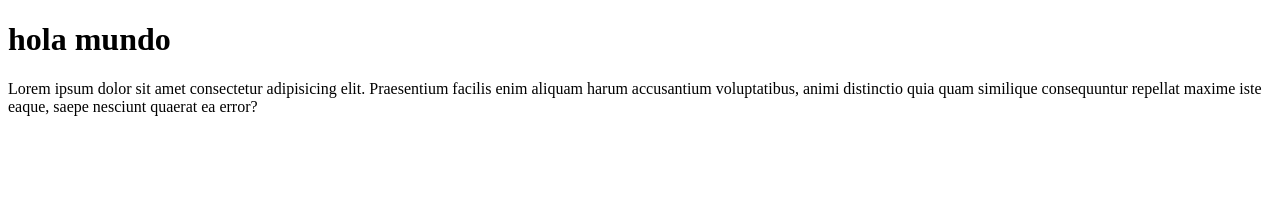
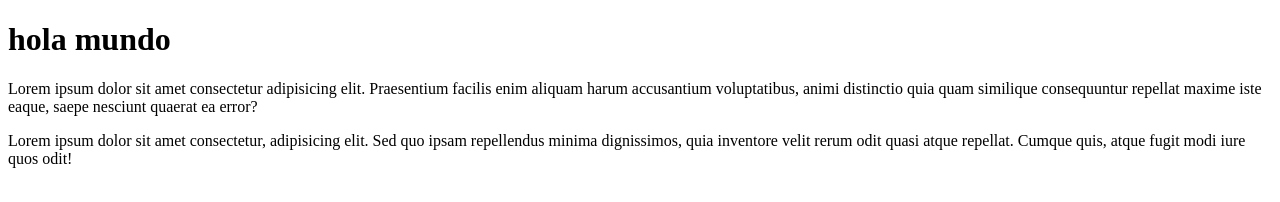
Before and after one commit to htabilo/proyecto-prueba-git2, a plain HTML site: page index.html in a window 1280 px wide. Drawn offline with Linux system fonts and the light colour scheme.

Commit message:
21er commit

```diff
--- a/index.html
+++ b/index.html
@@ -9,5 +9,6 @@
 <body>
     <h1>hola mundo</h1>
     <p>Lorem ipsum dolor sit amet consectetur adipisicing elit. Praesentium facilis enim aliquam harum accusantium voluptatibus, animi distinctio quia quam similique consequuntur repellat maxime iste eaque, saepe nesciunt quaerat ea error?</p>
+    <p>Lorem ipsum dolor sit amet consectetur, adipisicing elit. Sed quo ipsam repellendus minima dignissimos, quia inventore velit rerum odit quasi atque repellat. Cumque quis, atque fugit modi iure quos odit!</p>
 </body>
 </html>
```
